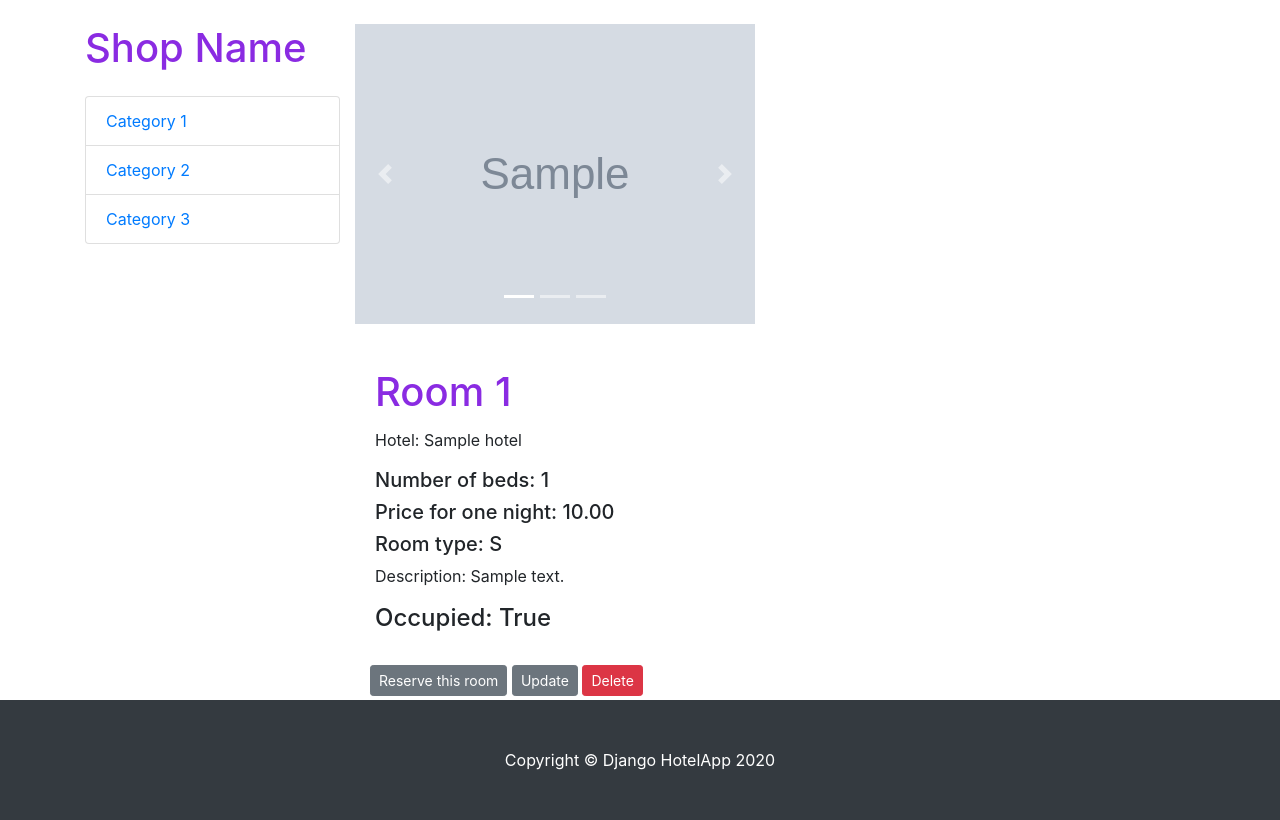
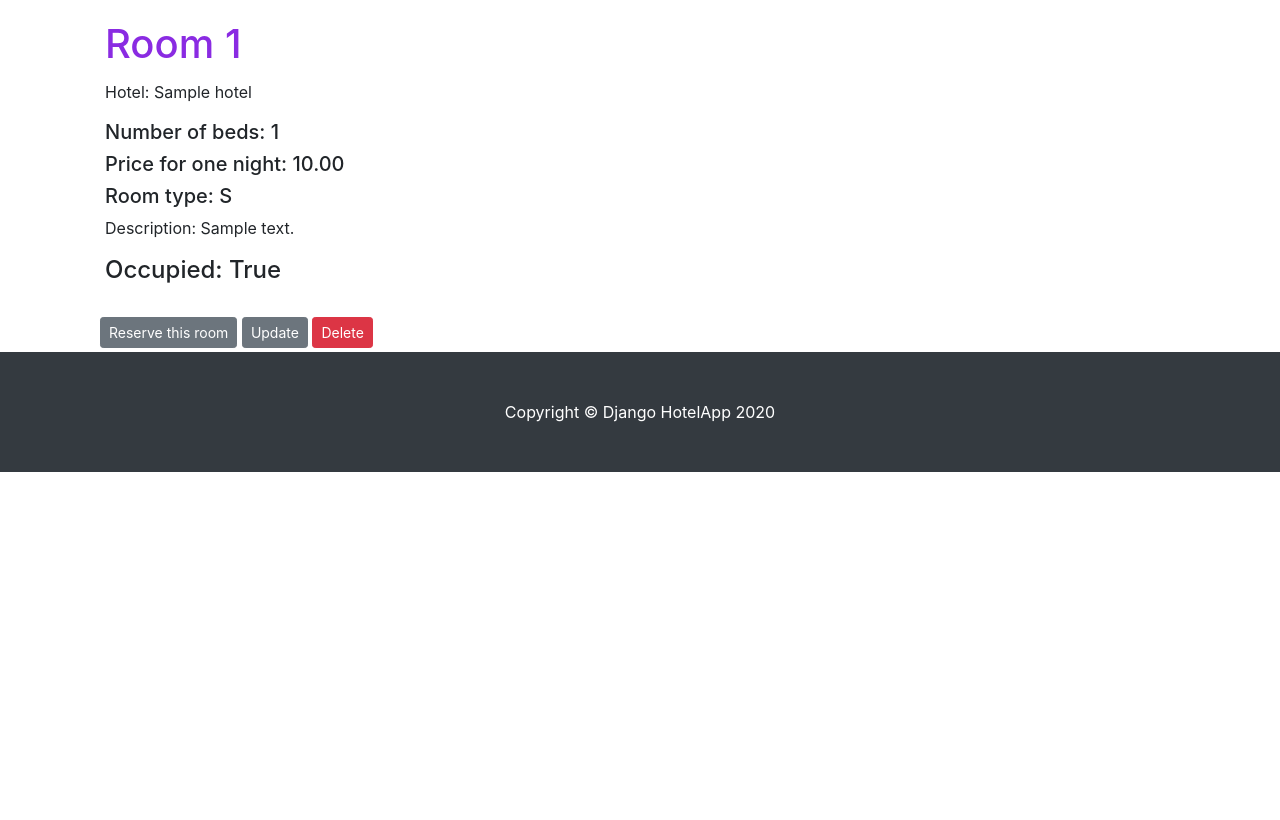
Before and after one commit to SamuelStuchly/IIS2020, a Django app: page /hotel/1/room/1/ in a window 1280 px wide. Shown: the part 56-876 px from the top of the page. After the commit the page ends 528 px from the top, so only its background shows below. Run offline with Django 3.2, Linux system fonts and the light colour scheme; tables that the repository leaves empty hold one stand-in row (values such as "Sample post"); grey boxes marked "Sample" are stand-in pictures; some libraries are stand-ins or nearby versions.

Commit message:
i am sad

```diff
--- a/Hotel/HotelApp/models.py
+++ b/Hotel/HotelApp/models.py
@@ -25,8 +25,8 @@ class Hotel(models.Model):
     def __str__(self):
         return self.name
 
-    def get_absolute_url(self):
-       return reverse('hotel-detail', kwargs={'pk': self.pk})
+    # def get_absolute_url(self):
+    #    return reverse('hotel-detail', kwargs={'pk': self.pk})
 
     def save(self, *args, **kwargs):
         super().save(*args, **kwargs)
@@ -45,7 +45,7 @@ class Room(models.Model):
     price= models.DecimalField(max_digits=10, decimal_places=2)
     description = models.TextField()
     occupied = models.BooleanField(default=False)
-    number = models.PositiveIntegerField()
+
 
     hotel = models.ForeignKey(Hotel, on_delete=models.CASCADE)
 
--- a/Hotel/HotelApp/templates/HotelApp/hotel_detail.html
+++ b/Hotel/HotelApp/templates/HotelApp/hotel_detail.html
@@ -96,7 +96,7 @@
         <button type="submit" class="btn btn-primary">Filter</button>
         </form>
         <div>
-            <a class="btn btn-primary mt-2 " href="{% url 'room-create' hotel.id %}">Add Room</a>
+            <a class="btn btn-primary mt-2 " href="{% url 'room-create' object.id %}">Add Room</a>
         </div>
     </div>
   </div>
@@ -110,7 +110,7 @@
         /></a>
         <div class="card-body">
           <h4 class="card-title">
-            <a href="{% url 'room-detail' hotel.id room.id %}">{{ room.room_type }}</a>
+            <a href="{% url 'room-detail' object.id room.id %}">{{ room.room_type }}</a>
           </h4>
           <h5>City: {{ hotel.bedsnumber }}</h5>
           <h5>Rating: {{ hotel.rating }}/5</h5>
--- a/Hotel/HotelApp/templates/HotelApp/room_confirm_delete.html
+++ b/Hotel/HotelApp/templates/HotelApp/room_confirm_delete.html
@@ -5,11 +5,11 @@
             {% csrf_token %}
             <fieldset class="form-group">
                 <legend class="border-bottom mb-4">Delete Room</legend>
-                <h2>Are you sure you want to delete the Room  "{{ object.number }}" and its data </h2>
+                <h2>Are you sure you want to delete the Room  "{{ object.id }}" and its data </h2>
             </fieldset>
             <div class="form-group">
-                <button class="btn btn-outline-danger" type="submit">Yes, Delete</button>
-                <a class="btn btn-outline-secondary" href="{% url 'room-detail' object.id %}">Cancel</a>
+                <button class="btn btn-outline-danger" type="submit" href="{% url 'hotel-detail' object.hotel.id %}">Yes, Delete</button>
+                <a class="btn btn-outline-secondary" href="{% url 'room-detail' object.id room.hotel.id %}">Cancel</a>
             </div>
         </form>
     </div>
--- a/Hotel/HotelApp/templates/HotelApp/room_detail.html
+++ b/Hotel/HotelApp/templates/HotelApp/room_detail.html
@@ -1,85 +1,21 @@
 {% extends 'HotelApp/index.html' %} {% block content %}
-<div class="row">
-  <div class="col-lg-3">
-    <h1 class="my-4">Shop Name</h1>
-    <div class="list-group">
-      <a href="#" class="list-group-item">Category 1</a>
-      <a href="#" class="list-group-item">Category 2</a>
-      <a href="#" class="list-group-item">Category 3</a>
-    </div>
-  </div>
-  <!-- /.col-lg-3 -->
+
 
   <div class="col-lg-9">
     <div class="row">
       <div>
-        <div
-          id="carouselExampleIndicators"
-          class="carousel slide my-4"
-          data-ride="carousel"
-        >
-          <ol class="carousel-indicators">
-            <li
-              data-target="#carouselExampleIndicators"
-              data-slide-to="0"
-              class="active"
-            ></li>
-            <li data-target="#carouselExampleIndicators" data-slide-to="1"></li>
-            <li data-target="#carouselExampleIndicators" data-slide-to="2"></li>
-          </ol>
-          <div class="carousel-inner" role="listbox">
-            <div class="carousel-item active">
-              <img
-                class="d-block img-fluid"
-                src="{{ room.hotel.image1.url }}"
-                alt="First slide"
-              />
-            </div>
-            <div class="carousel-item">
-              <img
-                class="d-block img-fluid"
-                src="{{ room.hotel.image2.url }}"
-                alt="Second slide"
-              />
-            </div>
-            <div class="carousel-item">
-              <img
-                class="d-block img-fluid"
-                src="{{ room.hotel.image3.url }}"
-                alt="Third slide"
-              />
-            </div>
-          </div>
-          <a
-            class="carousel-control-prev"
-            href="#carouselExampleIndicators"
-            role="button"
-            data-slide="prev"
-          >
-            <span class="carousel-control-prev-icon" aria-hidden="true"></span>
-            <span class="sr-only">Previous</span>
-          </a>
-          <a
-            class="carousel-control-next"
-            href="#carouselExampleIndicators"
-            role="button"
-            data-slide="next"
-          >
-            <span class="carousel-control-next-icon" aria-hidden="true"></span>
-            <span class="sr-only">Next</span>
-          </a>
-        </div>
+
         <div class="card-body">
           <h1 class="card-title">
-            Room {{ room.number }}
+            Room {{ object.id }}
           </h1>
-          <p class="card-text">Hotel: {{room.hotel.name}}</p>
-          <h5>Number of beds: {{ room.beds_number }}</h5>
-          <h5>Price for one night: {{ room.price }}</h5>
-          <h5>Room type: {{ room.room_type }}</h5>
-          <p class="card-text">Description: {{room.description}}</p>
+          <p class="card-text">Hotel: {{object.hotel.name}}</p>
+          <h5>Number of beds: {{ object.beds_number }}</h5>
+          <h5>Price for one night: {{ object.price }}</h5>
+          <h5>Room type: {{ object.room_type }}</h5>
+          <p class="card-text">Description: {{object.description}}</p>
           <h4>
-            Occupied: {{ room.occupied }}
+            Occupied: {{ object.occupied }}
           </h4>
         </div>
 
@@ -88,9 +24,9 @@
     <!-- /.row -->
 
           <div>
-            <a class="btn btn-secondary btn-sm mt-1 mb-1" href="{% url 'res-add' object.hotel.id room.id  %}">Reserve this room</a>
-            <a class="btn btn-secondary btn-sm mt-1 mb-1" href="{% url 'room-update' object.hotel.id room.id %}">Update</a>
-            <a class="btn btn-danger btn-sm mt-1 mb-1" href="{% url 'room-delete' object.hotel.id room.id %}">Delete</a>
+            <a class="btn btn-secondary btn-sm mt-1 mb-1" href="{% url 'res-add' object.hotel.id object.id  %}">Reserve this room</a>
+            <a class="btn btn-secondary btn-sm mt-1 mb-1" href="{% url 'room-update' object.hotel.id object.id %}">Update</a>
+            <a class="btn btn-danger btn-sm mt-1 mb-1" href="{% url 'room-delete' object.hotel.id object.id %}">Delete</a>
           </div>
 
 
--- a/Hotel/HotelApp/views.py
+++ b/Hotel/HotelApp/views.py
@@ -49,10 +49,12 @@ class HotelCreateView(LoginRequiredMixin, CreateView):
     fields = ['name', 'stars', 'rating', 'address', 'city', 'description', 'image1', 'image2', 'image3']
 
     def form_valid(self, form):
-
         form.instance.owner = self.request.user
         return super().form_valid(form)
 
+    def get_success_url(self):
+           print("IDEM NA SUCCES URL ")
+           return reverse('HotelApp-home')
 
 
 class HotelUpdateView(LoginRequiredMixin, UserPassesTestMixin, UpdateView):
@@ -85,24 +87,26 @@ class HotelDeleteView(LoginRequiredMixin, UserPassesTestMixin, DeleteView):
 
 class RoomDetailView(DetailView):
     model = Room
+    template_name = "HotelApp/room_detail.html"
 
-#TODO
+
 class RoomCreateView(LoginRequiredMixin, CreateView):
     model = Room
-    fields = ['number','room_type', 'beds_number', 'price' , 'description', 'image']
+    fields = ['room_type', 'beds_number', 'price' , 'description', 'image']
+    success_url = '/'
 
     def form_valid(self, form):
         form.instance.hotel = Hotel.objects.get(pk=self.kwargs['pk'])
         return super().form_valid(form)
 
-    def get_success_url(self):
-        return reverse('hotel-detail',kwargs=self.kwargs )
+
 
 
 #TODO
 class RoomUpdateView(LoginRequiredMixin, UserPassesTestMixin, UpdateView):
     model = Room
-    fields = ['number','room_type', 'beds_number', 'price' , 'description', 'occupied', 'image']
+    fields = ['room_type', 'beds_number', 'price' , 'description', 'occupied', 'image']
+
 
     def form_valid(self, form):
         # form.instance.hotel.owner = self.request.user
@@ -115,6 +119,9 @@ class RoomUpdateView(LoginRequiredMixin, UserPassesTestMixin, UpdateView):
             return True
         return False
 
+    def get_success_url(self):
+        return reverse('hotel-detail',kwargs={'pk':self.kwargs['pk']})
+
 #TODO
 class RoomDeleteView(LoginRequiredMixin, UserPassesTestMixin, DeleteView):
     model = Room
@@ -125,6 +132,7 @@ class RoomDeleteView(LoginRequiredMixin, UserPassesTestMixin, DeleteView):
         if self.request.user.is_superuser or self.request.user == room.hotel.owner:
             return True
         return False
+
 
 
 ## ======== Order views ========= #
```
